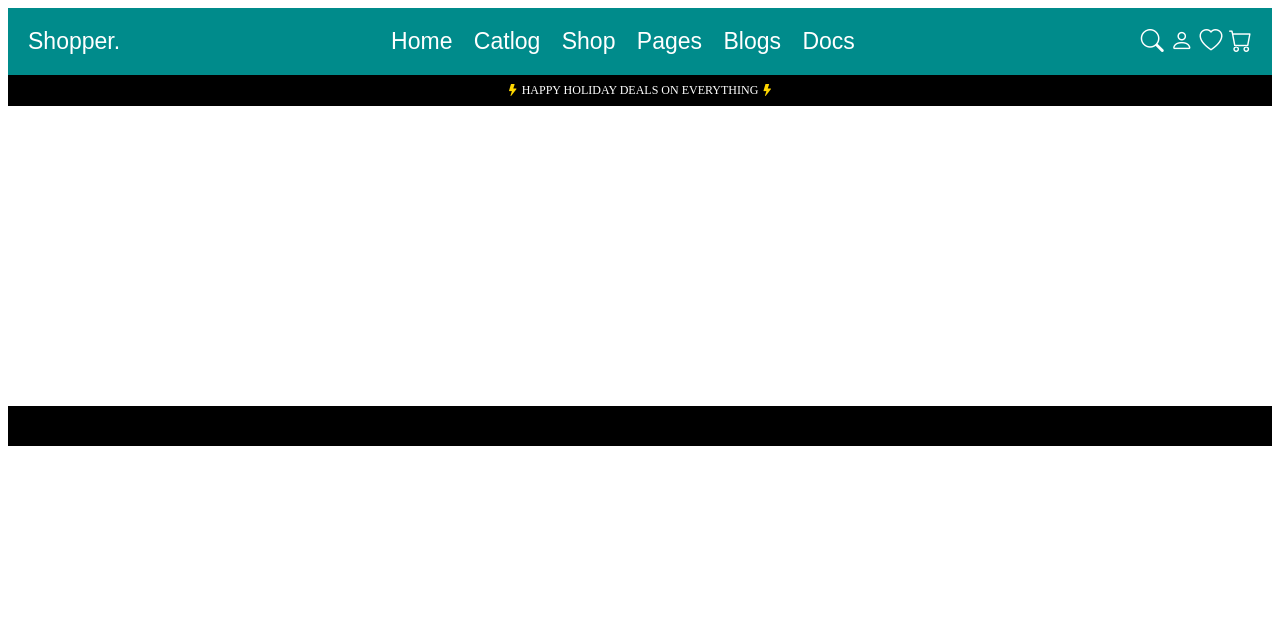
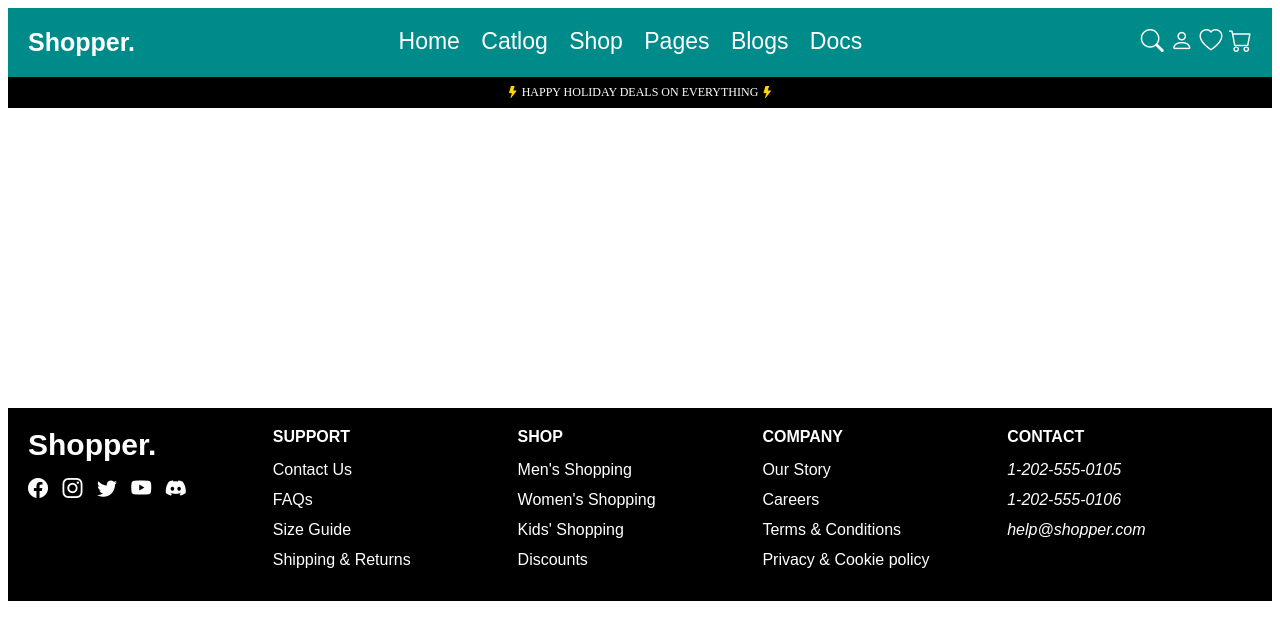
Before and after one commit to tejamx2091/webdev, a plain HTML site: page public/shop_nav.html in a window 1280 px wide. Drawn offline with nearby package versions, Linux system fonts and the light colour scheme.

Commit message:
added npm modules

```diff
--- a/public/shop_nav.html
+++ b/public/shop_nav.html
@@ -90,7 +90,7 @@
 <body>
     <header>
         <div>
-            <div class="Footer-title">Shopper.</div>
+            <span class="brand-title">Shopper.</span>
         </div>
         <nav>
             <span>Home</span>
@@ -115,7 +115,45 @@
     </header>
     <section></section>
     <Footer>
-
+        <div>
+            <div class="fi footer-title">Shopper.</div>
+            <div>
+                <span class="bi-facebook"></span>
+                <span class="bi-instagram"></span>
+                <span class="bi-twitter"></span>
+                <span class="bi-youtube"></span>
+                <span class="bi-discord"></span>
+            </div>
+        </div>
+        <div>
+            <div class="footer-title">SUPPORT</div>
+            <div>Contact Us</div>
+            <div>FAQs</div>
+            <div>Size Guide</div>
+            <div>Shipping & Returns</div>
+        </div>
+        <div>
+            <div class="footer-title">SHOP</div>
+            <div>Men's Shopping</div>
+            <div>Women's Shopping</div>
+            <div>Kids' Shopping</div>
+            <div>Discounts</div>
+        </div>
+        <div>
+            <div class="footer-title">COMPANY</div>
+            <div>Our Story</div>
+            <div>Careers</div>
+            <div>Terms & Conditions</div>
+            <div>Privacy & Cookie policy</div>
+        </div>
+        <div>
+            <div class="footer-title">CONTACT</div>
+            <address>
+                <div>1-202-555-0105</div>
+                <div>1-202-555-0106</div>
+                <div>help@shopper.com</div>
+            </address>
+        </div>
     </Footer>
 
 </body>
```
Also changed, not shown: public/netflix.html (added, +14 -0 lines).
